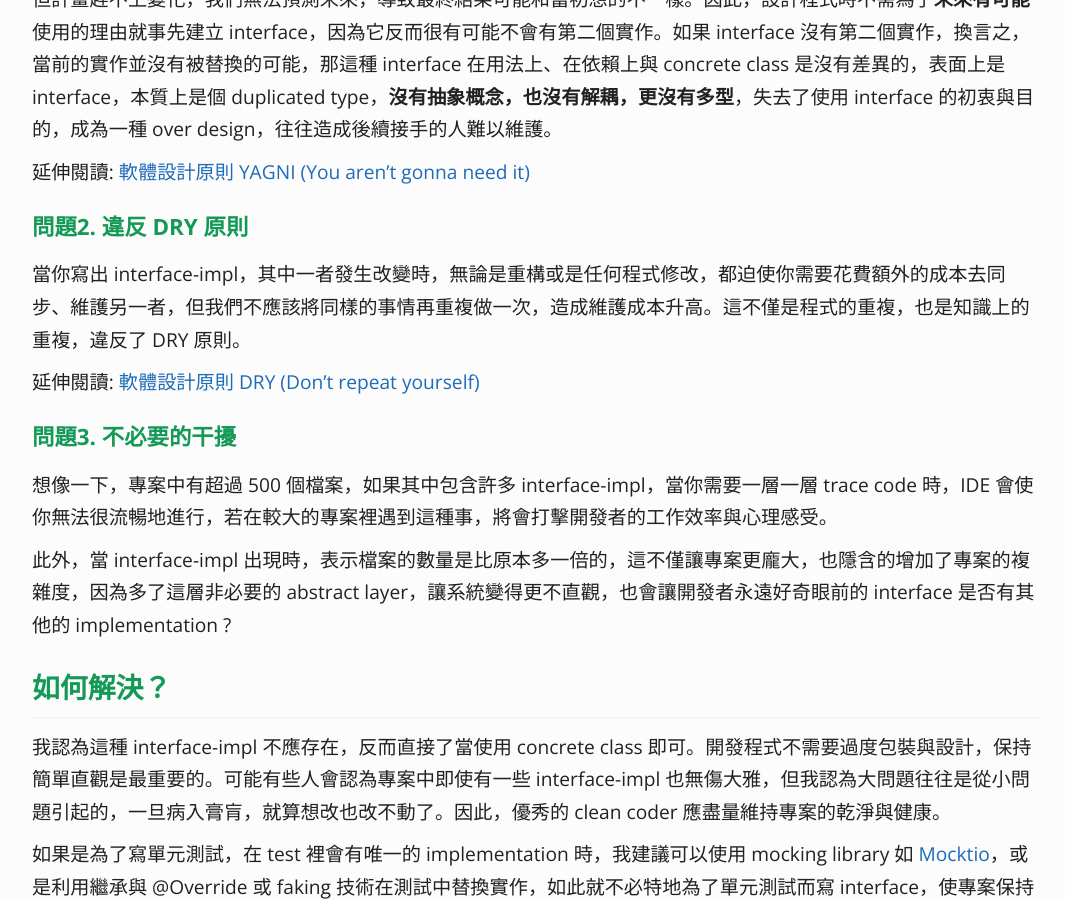
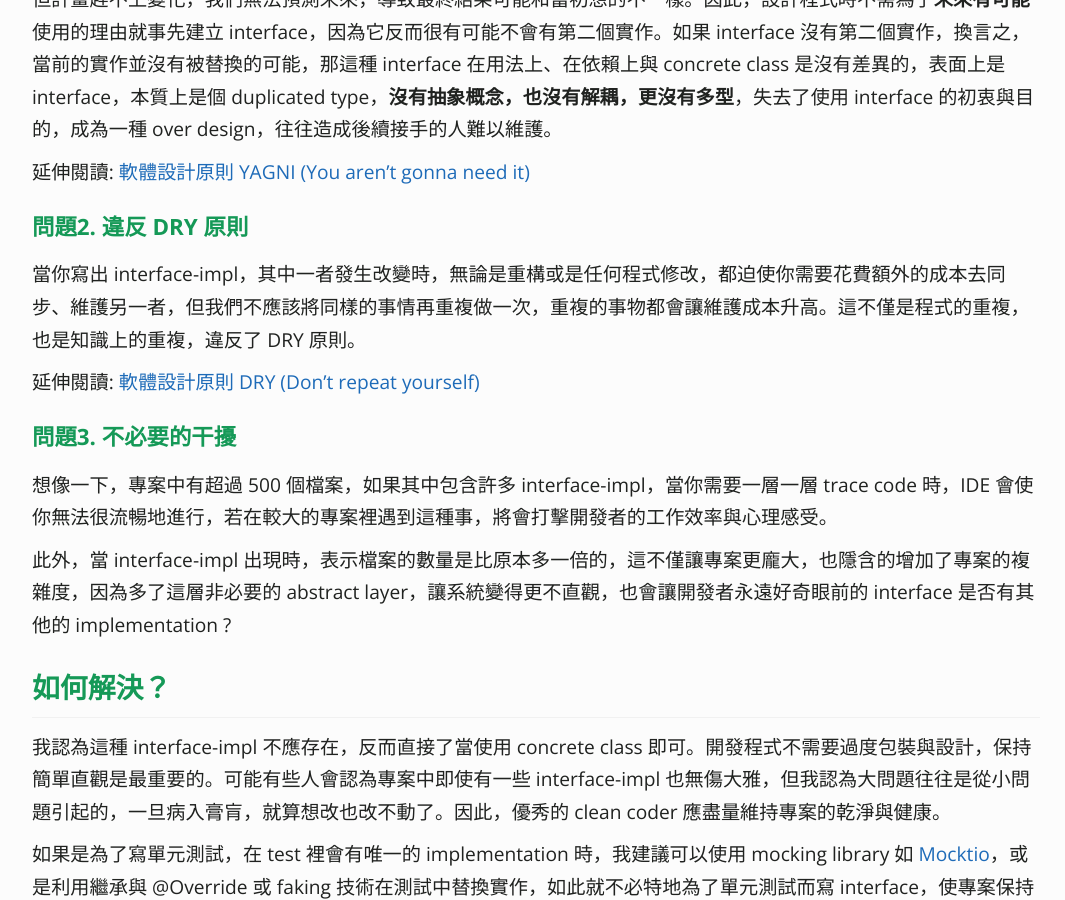
Before and after one commit to KaiSheng714/KaiSheng714.github.io, a Jekyll site: the page built from _posts/2022-01-20-anti-pattern-of-java-interface-impl-style.md, in a window 1280 px wide and 900 px high, scrolled down 962 px. Shown: the whole window, without its empty margins (104-1169 px from the left). Built offline with Jekyll 4.4.1, drawn with Linux system fonts in a browser that asks for light colours; comment, search, counter and statistics services are not loaded.

Commit message:
interface

```diff
--- a/_posts/2022-01-20-anti-pattern-of-java-interface-impl-style.md
+++ b/_posts/2022-01-20-anti-pattern-of-java-interface-impl-style.md
@@ -25,7 +25,7 @@ image: /assets/image/interface-impl-dir.png
 延伸閱讀: [軟體設計原則 YAGNI (You aren't gonna need it)](/articles/yagni-principle)
 
 ### **問題2. 違反 DRY 原則**
-當你寫出 interface-impl，其中一者發生改變時，無論是重構或是任何程式修改，都迫使你需要花費額外的成本去同步、維護另一者，但我們不應該將同樣的事情再重複做一次，造成維護成本升高。這不僅是程式的重複，也是知識上的重複，違反了 DRY 原則。
+當你寫出 interface-impl，其中一者發生改變時，無論是重構或是任何程式修改，都迫使你需要花費額外的成本去同步、維護另一者，但我們不應該將同樣的事情再重複做一次，重複的事物都會讓維護成本升高。這不僅是程式的重複，也是知識上的重複，違反了 DRY 原則。
 
 延伸閱讀: [軟體設計原則 DRY (Don't repeat yourself)](/articles/dry-principle)
 
```
